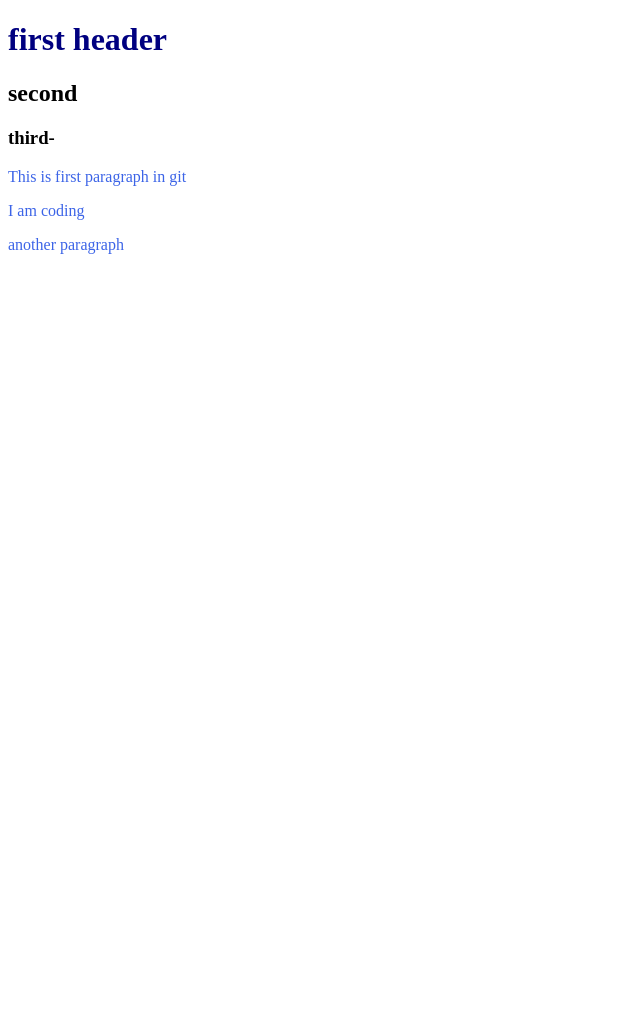
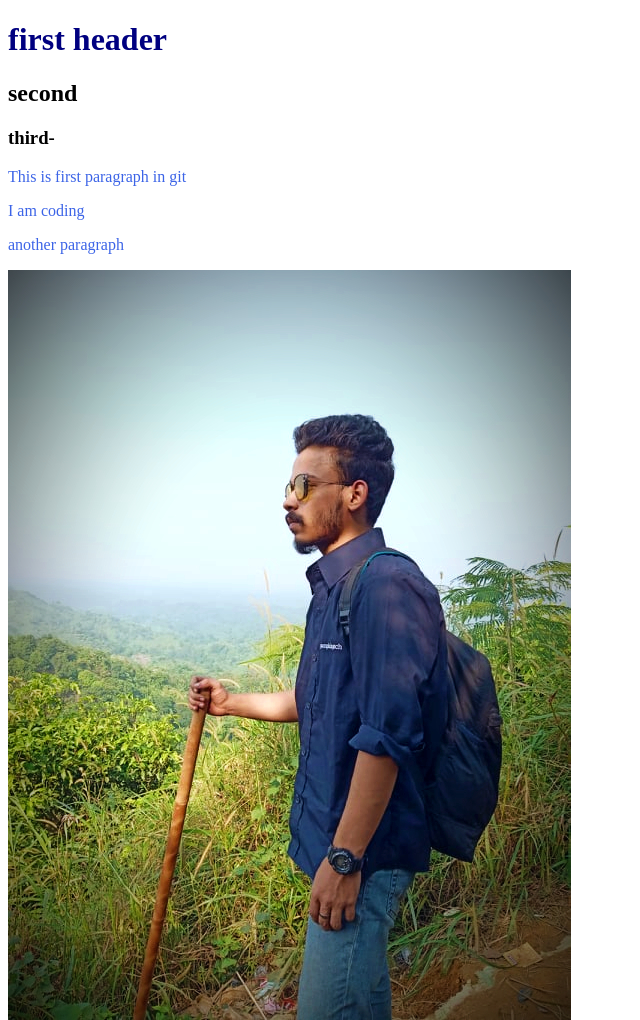
Before and after one commit to Sazzad-Hosen-Mahim/my-third-repo, a plain HTML site: page index.html in a window 1280 px wide. Shown: the whole page, without its empty margins (0-640 px from the left). Before the commit the page ends 800 px from the top, so only its background shows below. Drawn offline with Linux system fonts and the light colour scheme.

Commit message:
image added

```diff
--- a/index.html
+++ b/index.html
@@ -14,5 +14,6 @@
     <p>This is first paragraph in git</p>
     <p>I am  coding</p>
     <p>another paragraph</p>
+    <img src="mahim.jpg" alt="">
 </body>
 </html>
```
Also changed, not shown: mahim.jpg (added).
